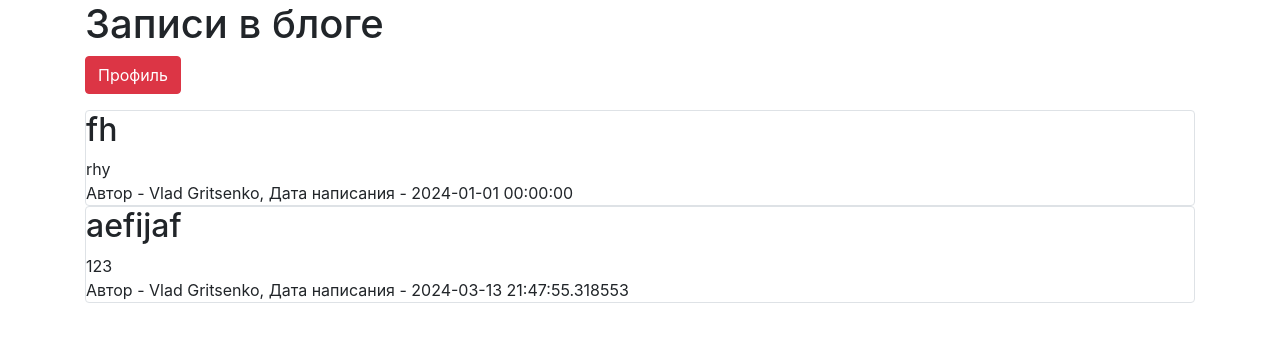
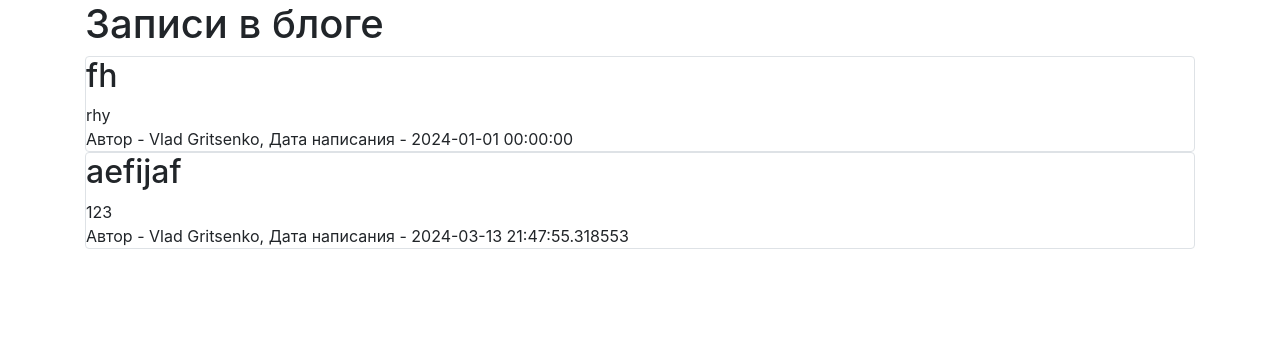
Before and after one commit to Gr1zee/Food-Helper, a Flask app: page / in a window 1280 px wide. Shown: the part 70-412 px from the top of the page. Run offline with Flask 3, Linux system fonts and the light colour scheme; data comes from the database, SQL or seed files in the repository; some libraries are stand-ins or nearby versions.

Commit message:
delete button profile in index

```diff
--- a/templates/index.html
+++ b/templates/index.html
@@ -2,11 +2,6 @@
 
 {% block content %}
 <h1>Записи в блоге</h1>
-<p>
-    <a href="/profile/{{ current_user.id }}" class="btn btn-danger">
-            Профиль
-    </a>
-</p>
     {% if current_user.is_authenticated %}
     <a href="news" class="btn btn-secondary">Добавить новость</a>
     {% endif %}
```
